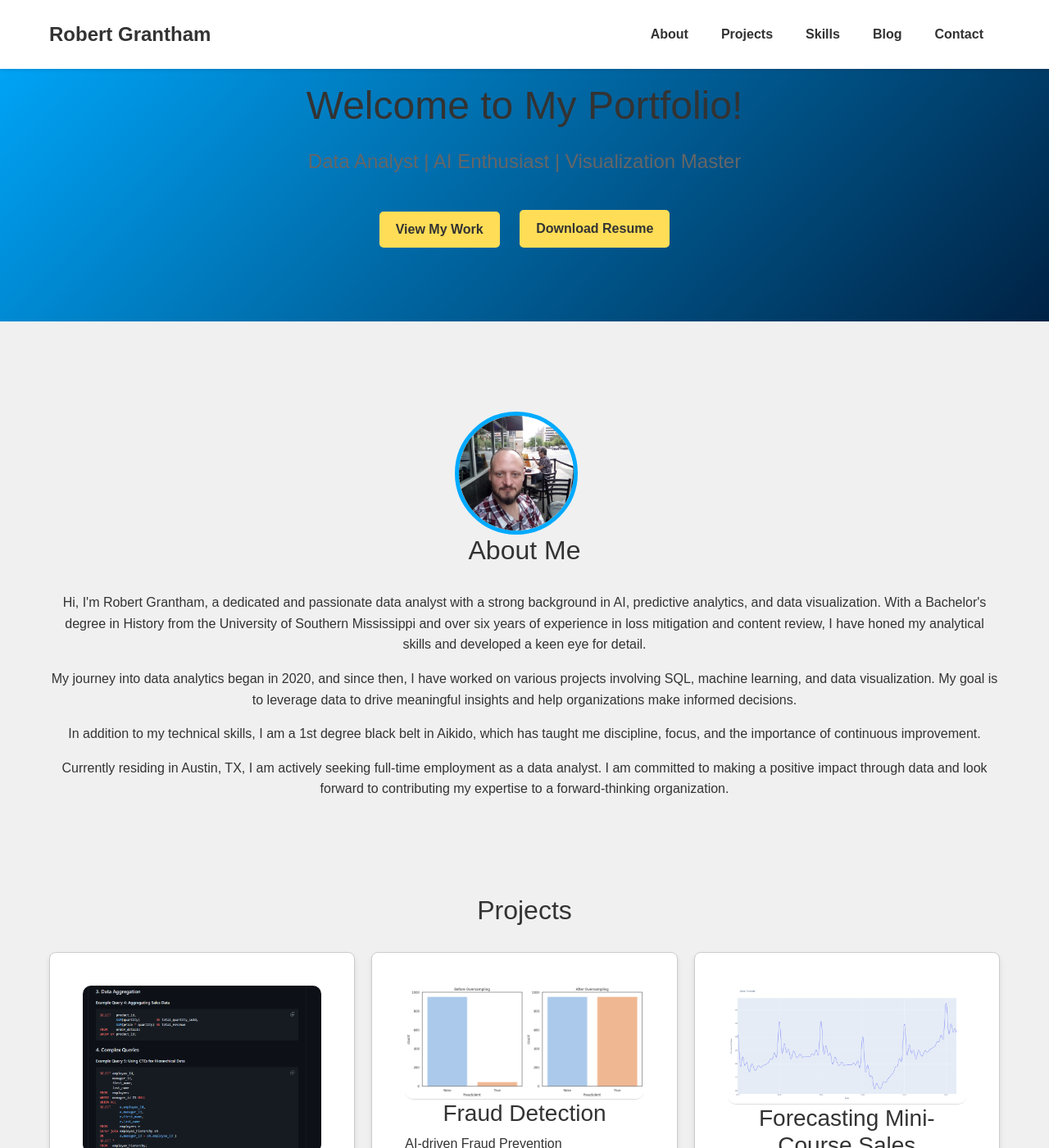
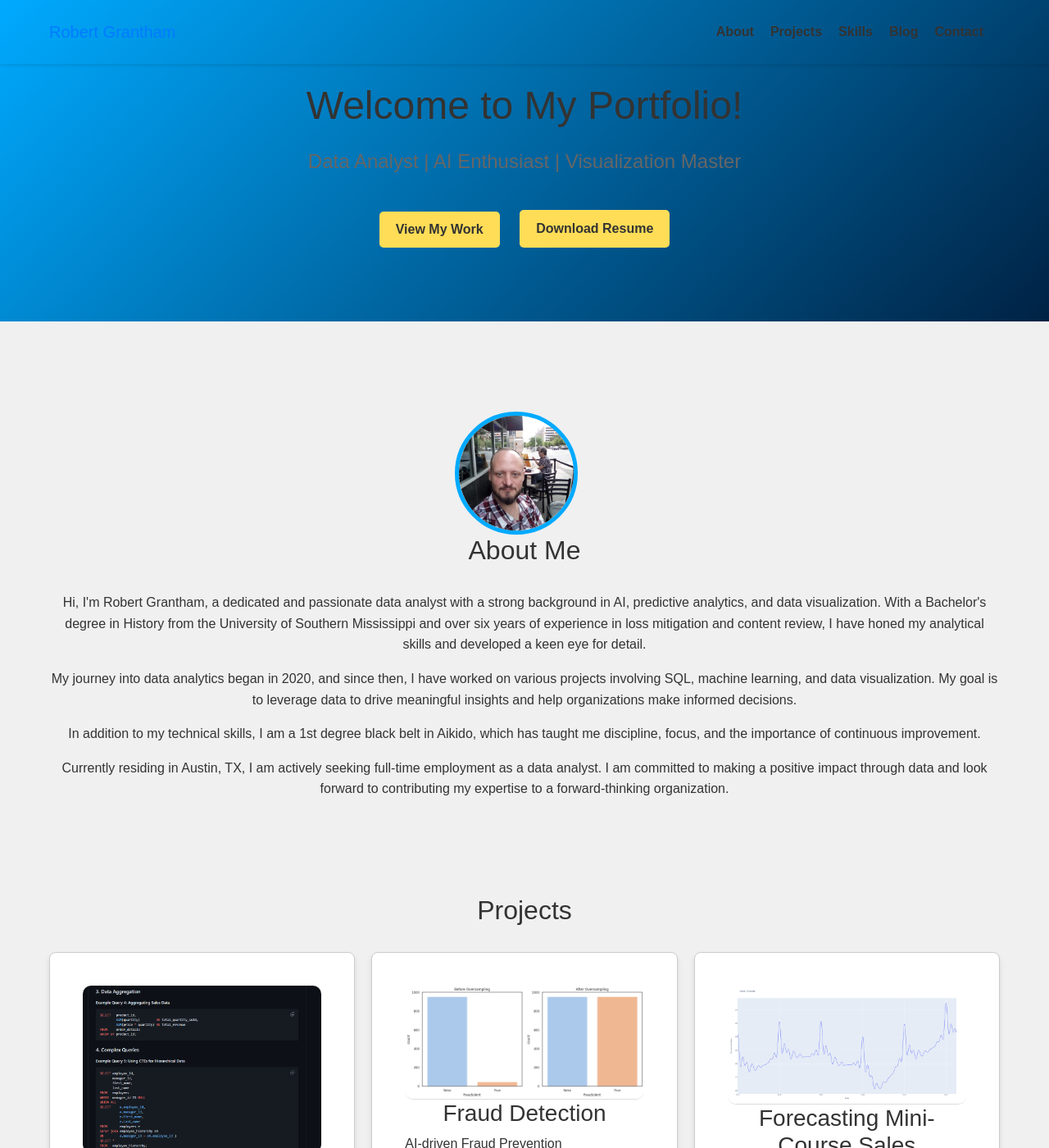
Before and after one commit to rgrantham82/rgrantham82.github.io, a Jekyll site: the page built from index.html, in a window 1280 px wide and 1400 px high. Shown: the whole window at 82% size. Built offline with Jekyll 4.4.1, drawn with Linux system fonts in a browser that asks for light colours; nearby versions of some CDN libraries.

Commit message:
Update header.html

```diff
--- a/_includes/header.html
+++ b/_includes/header.html
@@ -25,102 +25,6 @@
     </div>
   </div>
 </header>
-
-<style>
-  header {
-    background-color: #ffffff;
-    box-shadow: 0 2px 4px rgba(0,0,0,0.1);
-    padding: 10px 0;
-  }
-
-  .navbar {
-    display: flex;
-    align-items: center;
-    justify-content: space-between;
-  }
-
-  .navbar-brand {
-    font-size: 1.5rem;
-    font-weight: bold;
-    color: #333;
-    text-decoration: none;
-  }
-
-  .navbar-toggle {
-    display: none;
-    background: none;
-    border: none;
-    cursor: pointer;
-  }
-
-  .navbar-toggle-icon {
-    width: 24px;
-    height: 2px;
-    background-color: #333;
-    position: relative;
-  }
-
-  .navbar-toggle-icon::before,
-  .navbar-toggle-icon::after {
-    content: '';
-    width: 24px;
-    height: 2px;
-    background-color: #333;
-    position: absolute;
-    left: 0;
-    transition: 0.3s;
-  }
-
-  .navbar-toggle-icon::before {
-    top: -8px;
-  }
-
-  .navbar-toggle-icon::after {
-    top: 8px;
-  }
-
-  .nav-links {
-    list-style: none;
-    display: flex;
-    gap: 20px;
-  }
-
-  .nav-links li {
-    display: inline;
-  }
-
-  .nav-links a {
-    text-decoration: none;
-    color: #333;
-    font-size: 1rem;
-    transition: color 0.3s ease;
-  }
-
-  .nav-links a:hover {
-    color: #007bff;
-  }
-
-  @media (max-width: 768px) {
-    .nav-links {
-      display: none;
-      flex-direction: column;
-      width: 100%;
-      background-color: #ffffff;
-      position: absolute;
-      top: 60px;
-      left: 0;
-    }
-
-    .navbar-toggle {
-      display: block;
-    }
-
-    .navbar-toggle.active + .nav-links {
-      display: flex;
-    }
-  }
-</style>
-
 <script>
   document.querySelector('.navbar-toggle').addEventListener('click', function() {
     this.classList.toggle('active');
```
